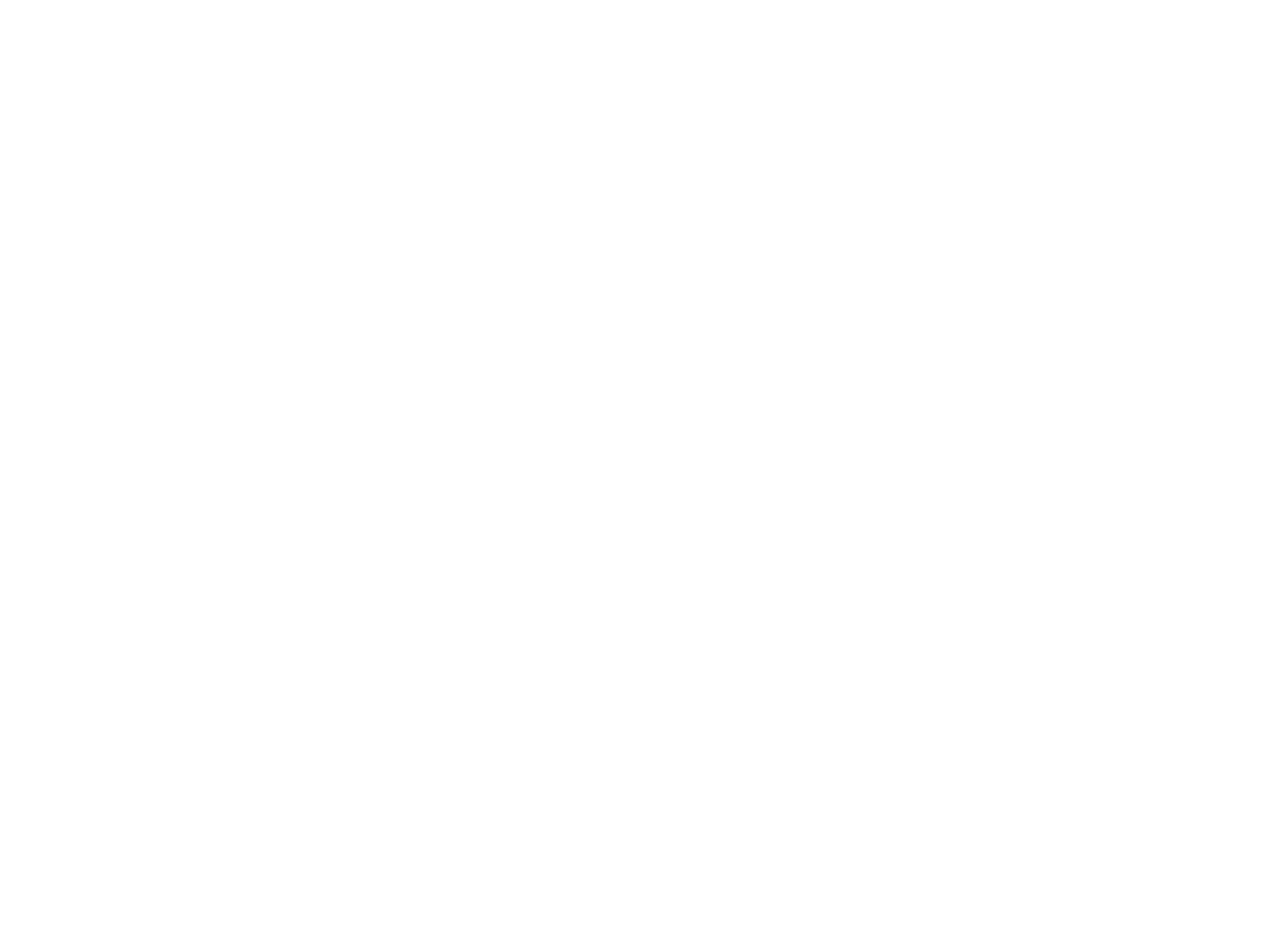
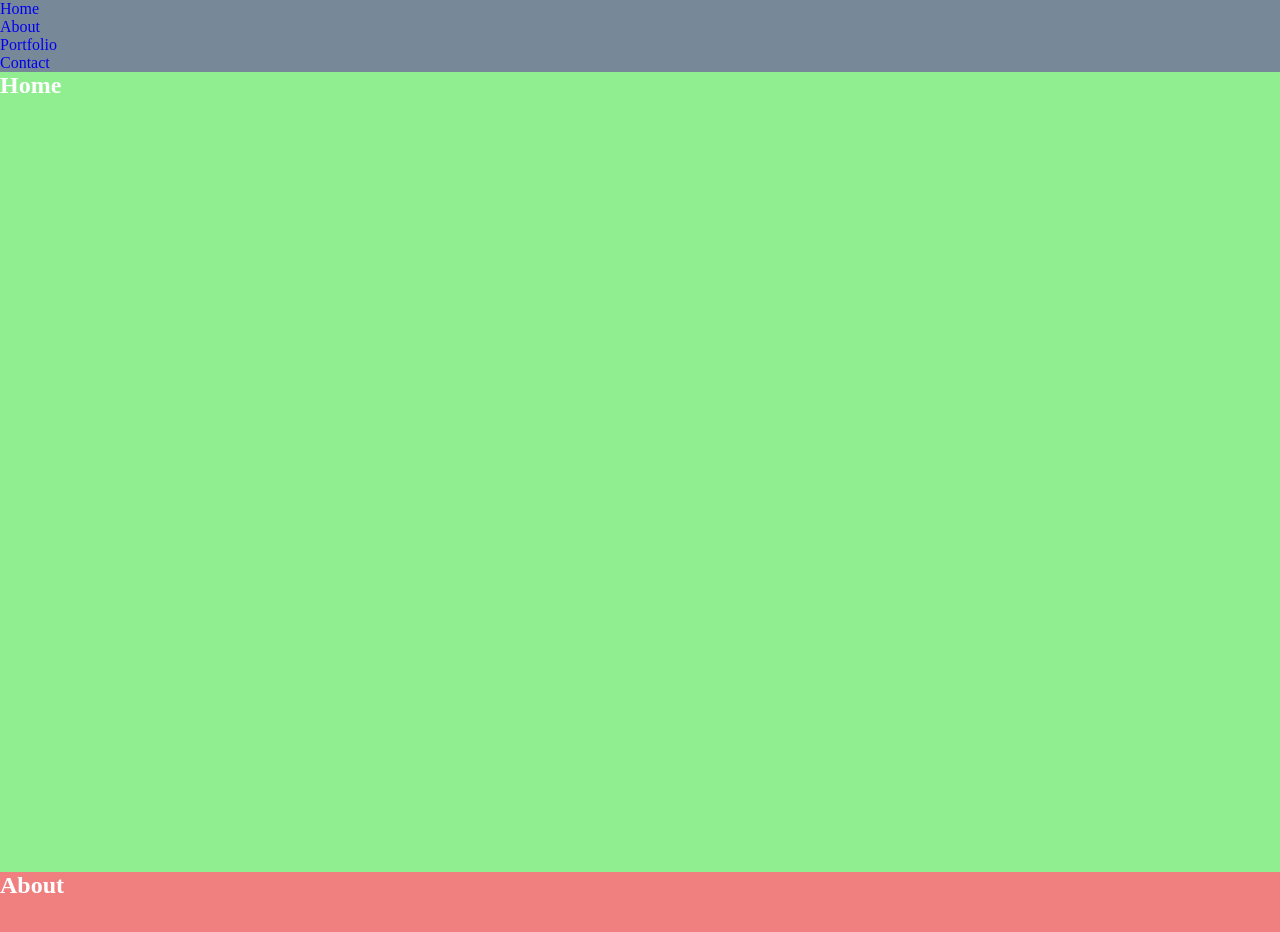
Before and after one commit to AlanS2405/Prueba_1, a plain HTML site: page index.html in a window 1280 px wide. Shown: the top 932 px of the page. Before the commit the page ends 800 px from the top, so only its background shows below. Drawn offline with Linux system fonts and the light colour scheme.

Commit message:
un color para cada section

```diff
--- a/index.html
+++ b/index.html
@@ -8,6 +8,32 @@
     <title>Blog de Alan</title>
 </head>
 <body>
+    <nav>
+        <ul>
+            <li><a href="#">Home</a></li>
+            <li><a href="#">About</a></li>
+            <li><a href="#">Portfolio</a></li>
+            <li><a href="#">Contact</a></li>
+        </ul>
+    </nav>
+
+    <main>
+        <section>
+            <h2>Home</h2>
+        </section>
+
+        <section>
+            <h2>About</h2>
+        </section>
+
+        <section>
+            <h2>Portfolio</h2>
+        </section>
+
+        <section>
+            <h2>Contact</h2>
+        </section>
+    </main>
 
 </body>
 </html>
--- a/styles.css
+++ b/styles.css
@@ -3,3 +3,33 @@
     margin: 0;
     box-sizing: border-box;
 }
+
+a {
+    text-decoration: none;
+}
+
+body {
+    background-color: lightslategray;
+    color: white;
+}
+
+section {
+    min-height: 100vh;
+}
+
+section:nth-child(1) {
+    background-color: lightgreen;
+}
+
+section:nth-child(2) {
+    background-color: lightcoral;
+}
+
+section:nth-child(3) {
+    background-color: lightblue;
+}
+
+
+section:nth-child(4) {
+    background-color: lightseagreen;
+}
```
